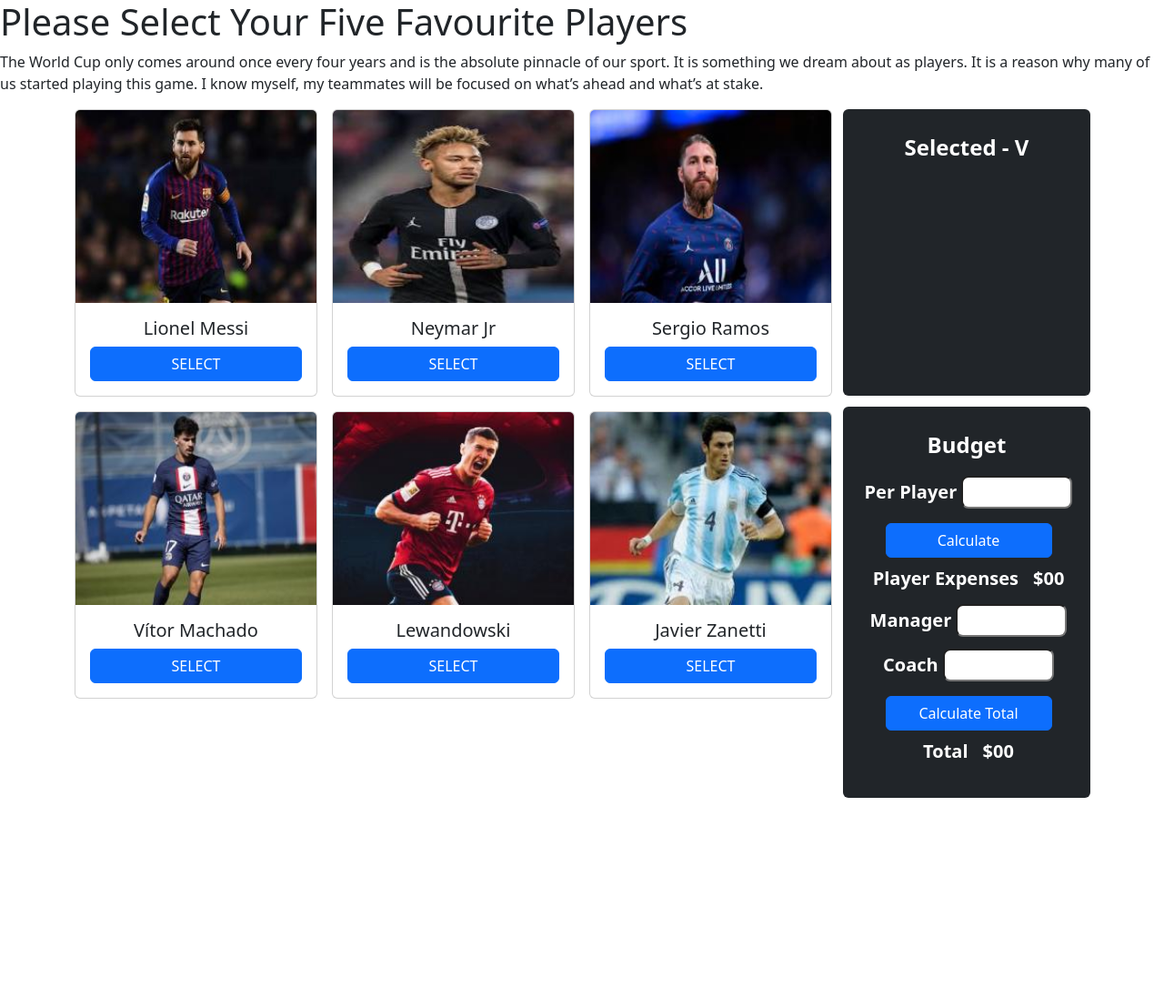
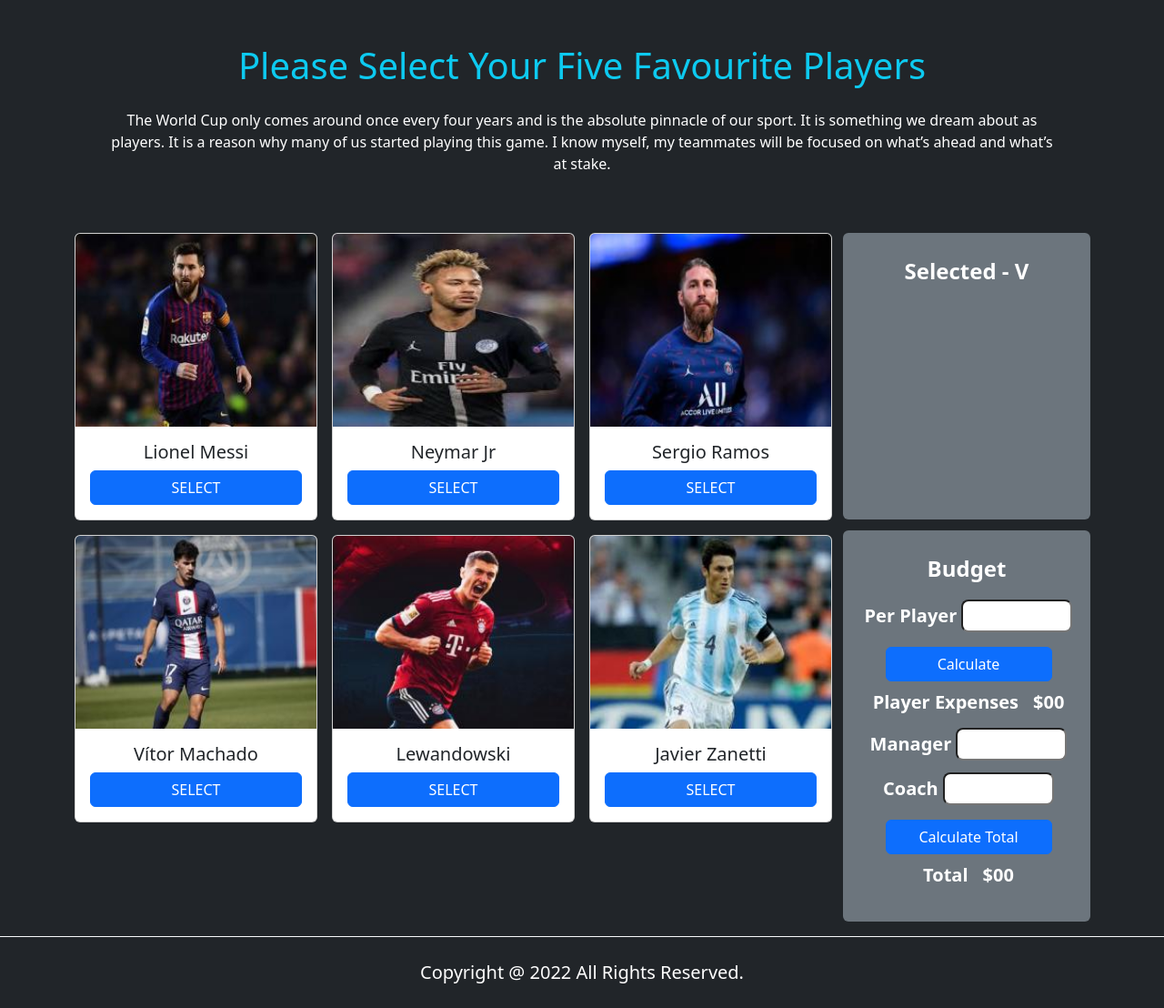
Before and after one commit to Programmerbikash/world-football-teams, a plain HTML site: page index.html in a window 1280 px wide. Shown: the whole page at 91% size. Before the commit the page ends 893 px from the top, so only its background shows below. Drawn offline with nearby package versions, Linux system fonts and the light colour scheme.

```diff
--- a/index.html
+++ b/index.html
@@ -9,10 +9,10 @@
     <link href="https://cdn.jsdelivr.net/npm/bootstrap@5.2.0/dist/css/bootstrap.min.css" rel="stylesheet" integrity="sha384-gH2yIJqKdNHPEq0n4Mqa/HGKIhSkIHeL5AyhkYV8i59U5AR6csBvApHHNl/vI1Bx" crossorigin="anonymous">
     <script src="https://cdn.jsdelivr.net/npm/bootstrap@5.2.0/dist/js/bootstrap.bundle.min.js" integrity="sha384-A3rJD856KowSb7dwlZdYEkO39Gagi7vIsF0jrRAoQmDKKtQBHUuLZ9AsSv4jD4Xa" crossorigin="anonymous"></script>
 </head>
-<body>
-    <header>
-        <h1>Please Select Your Five Favourite Players</h1>
-        <p>The World Cup only comes around once every four years and is the absolute pinnacle of our sport. It is something we dream about as players. It is a reason why many of us started playing this game. I know myself, my teammates will be focused on what’s ahead and what’s at stake.</p>
+<body class="bg-dark">
+    <header class="container bg-dark text-center px-5 py-5">
+        <h1 class="text-info">Please Select Your Five Favourite Players</h1>
+        <p class="text-white pt-3">The World Cup only comes around once every four years and is the absolute pinnacle of our sport. It is something we dream about as players. It is a reason why many of us started playing this game. I know myself, my teammates will be focused on what’s ahead and what’s at stake.</p>
     </header>
 
     <section>
@@ -98,7 +98,7 @@
               <div class="col-3">
                 <!-- Select Player Name -->
                 <div class="row">
-                    <div class="rounded-2 text-bg-dark ms-2 mb-1 py-4" style="max-width: 17rem; height: 315px;">
+                    <div class="rounded-2 text-bg-secondary ms-2 mb-1 py-4" style="max-width: 17rem; height: 315px;">
                     <h class="fw-bold fs-4">Selected - V</h>
                     <div class="mt-3 ms-5 fw-semibold fs-5" id="player-name">
 
@@ -107,7 +107,7 @@
               </div>
               <!-- Calculation -->
                 <div class="row">
-                    <div class="rounded-2 text-bg-dark mt-2 ms-2 mb-3 py-4" style="max-width: 17rem; height: 430px;">
+                    <div class="rounded-2 text-bg-secondary mt-2 ms-2 mb-3 py-4" style="max-width: 17rem; height: 430px;">
                     <h class="fw-bold fs-4">Budget</h>
                     <div class="mt-3 ms-1 fw-semibold fs-5" id="player-name">
                         <label for="">Per Player</label>
@@ -126,9 +126,12 @@
             </div>
           </div>
     </section>
-    <script>
-        // addEventListener
-    </script>
+    <!-- Footer -->
+    <footer class="border-top border-light">
+        <body>
+            <p class="text-white mx-auto my-4 text-center fs-5">Copyright @ 2022 All Rights Reserved.</p>
+        </body>
+    </footer>
     <!-- ================== Javascript Link ================== -->
     <script src="js/app.js"></script>
     <script src="js/calculation.js"></script>
--- a/js/app.js
+++ b/js/app.js
@@ -1,10 +1,10 @@
 const playerNameAdd = [];
 
-function display(players){
+function displayPlayers(players){
     const playerName = document.getElementById('player-name');
     playerName.innerHTML = '';
     for(let i = 0; i < players.length; i++){
-        if (i < 5) {
+        if (i < 5 ) {
             const playerNameList = playerNameAdd[i].playerNameList;
             const tr = document.createElement('tr')
 
@@ -18,9 +18,10 @@ function display(players){
         else{
             return alert('Please do not over then 5 player name');
         }
+
     }
 
-
+    // calculation
     const playerInputAmount = inputValue('player-input');
     const playerExpensesField = document.getElementById('player-expenses-field');
     const playerExpenses = playerExpensesField.innerText;
@@ -31,14 +32,12 @@ function display(players){
     const managerAmount = inputValue('manager-amount');
 
     const coachAmount = inputValue('coach-amount');
-
+    // total calculation
     const totalAmount = totalPlayerAmount + managerAmount + coachAmount;
-
 
     const totalAmountButton = document.getElementById('total-amount');
     const previousTotalAmountButton = totalAmountButton.innerText;
     return totalAmountButton.innerText = totalAmount;
-
 }
 
 function addToName(element){
@@ -48,7 +47,6 @@ function addToName(element){
     }
 
     playerNameAdd.push(object1);
-
-    display(playerNameAdd);
+    displayPlayers(playerNameAdd);
 
 }
--- a/js/common.js
+++ b/js/common.js
@@ -1,3 +1,4 @@
+// This function for input value
 function inputValue(value){
     const inputAmount = document.getElementById(value);
     const previousInputAmount = inputAmount.value;
```
